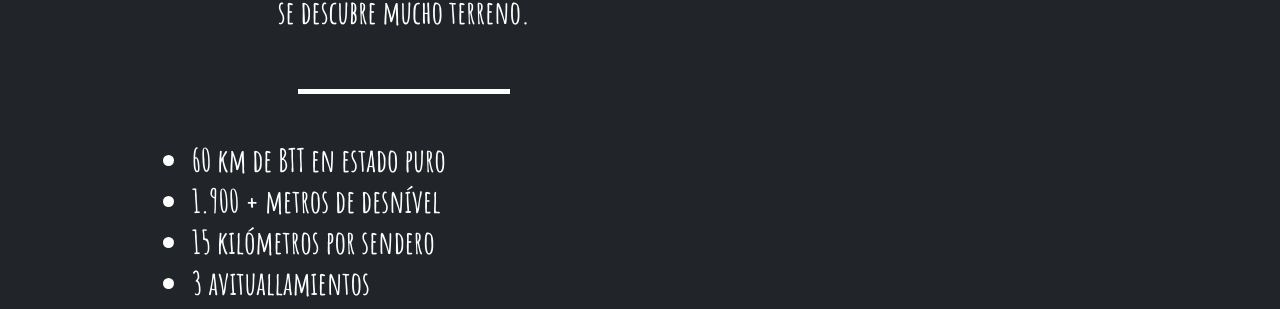
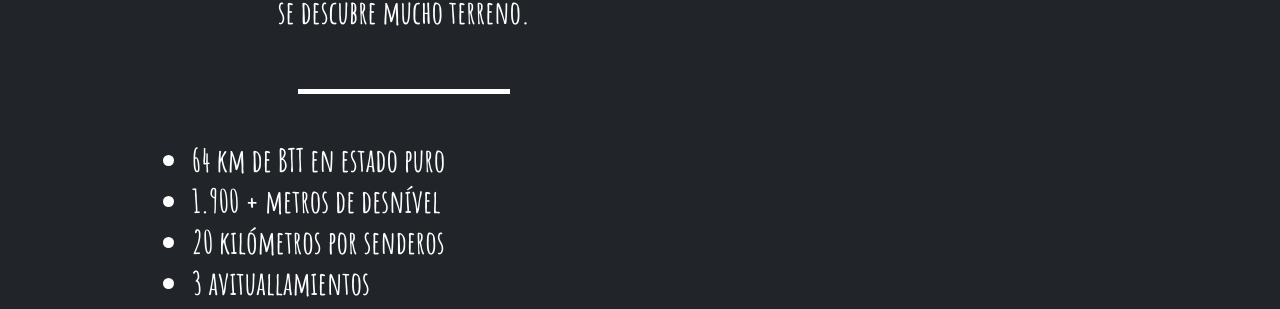
Before and after one commit to araupontones/el_viso, a website: page index.html in a window 1280 px wide. Shown: the part 1612-1921 px from the top of the page. Drawn offline with nearby package versions, Linux system fonts and the light colour scheme; a script that the page names is missing.

Commit message:
text viso

```diff
--- a/index.html
+++ b/index.html
@@ -224,9 +224,9 @@
 
         <div class="row container-epic-stats">
           <ul>
-            <li>60 km de BTT en estado puro</li>
+            <li>64 km de BTT en estado puro</li>
             <li>1.900 + metros de desnível</li>
-            <li>15 kilómetros por sendero</li>
+            <li>20 kilómetros por senderos</li>
             <li>3 avituallamientos</li>
             <li>Etapa 3 del Open BTT Comarca de Cinco Villas</li>
           </ul>
```
